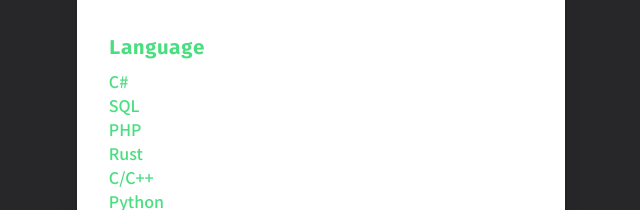
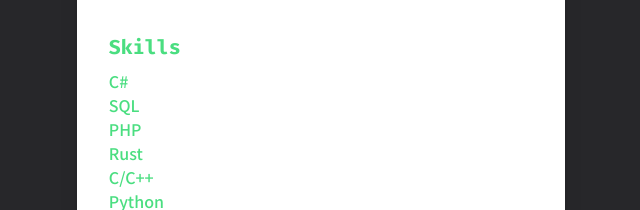
Before and after one commit to x1ulan/about, a plain HTML site: page index.html in a window 1280 px wide. Shown: the part 885-1095 px from the top of the page, 319-959 px from the left. Drawn offline with nearby package versions, Linux system fonts and the light colour scheme.

Commit message:
prevent to get shitstorm

```diff
--- a/index.html
+++ b/index.html
@@ -75,7 +75,7 @@
                     <p>不小心把別人校網dump下來</p><!--我還沒收到檢察官的傳票-->
                     <p>打比賽payload放屁眼被截圖下來</p>
                     <div class="category">
-                        <p class="mt-9 text-xl"><strong>Language</strong></p>
+                        <p class="mt-9 text-xl"><strong>Skills</strong></p>
                         <p class="mt-2">C#</p>
                         <p>SQL</p>
                         <p>PHP</p>
```
